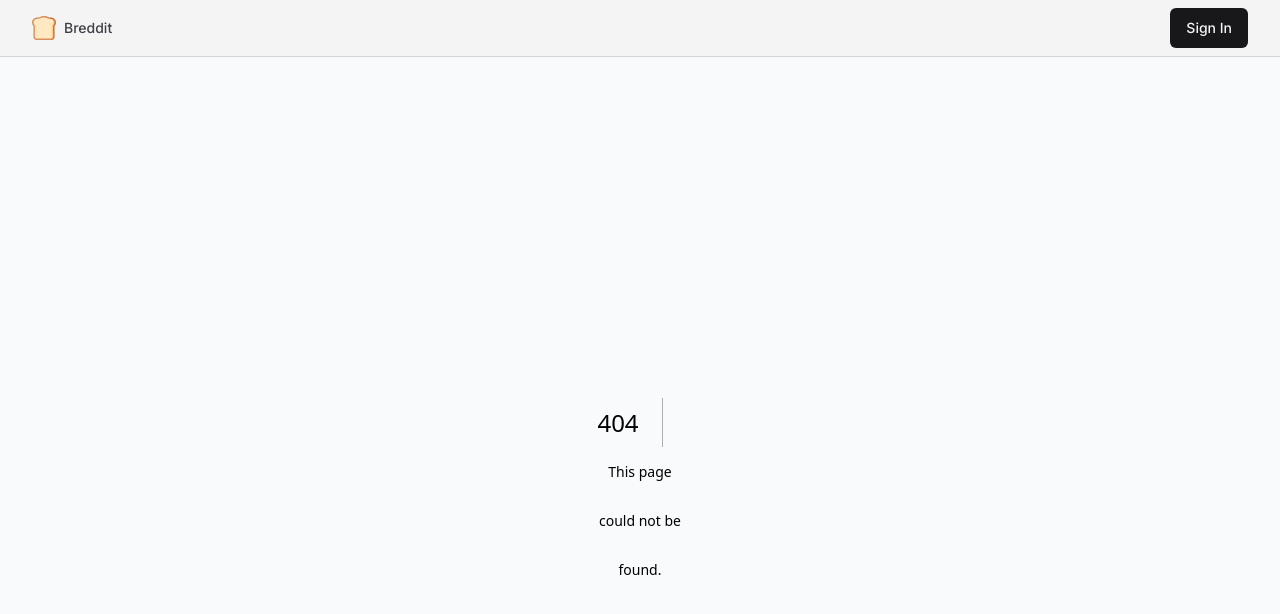
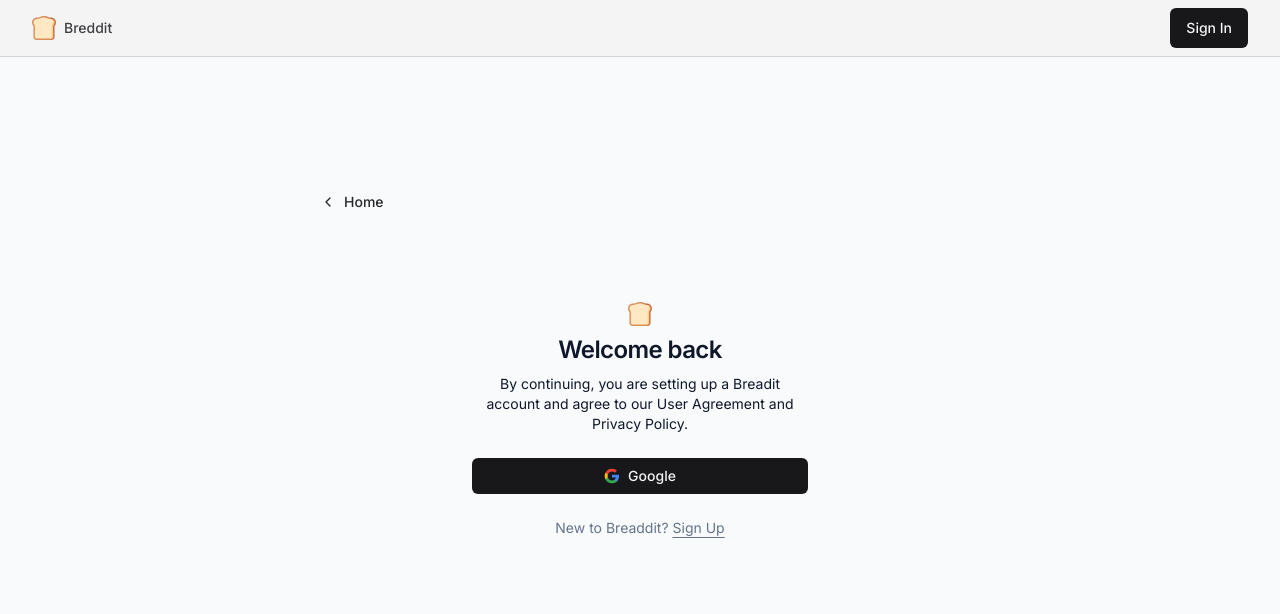
Before and after one commit to Gabrldev/Reddii-clon, a Next.js app: page /sign-in in a window 1280 px wide. Before the commit this address had no page. Shown: the top 614 px of the page. Built offline with nearby package versions, Linux system fonts and the light colour scheme.

Commit message:
Add btn login

```diff
--- /dev/null
+++ b/src/app/(auth)/sign-in/page.tsx
@@ -0,0 +1,28 @@
+import SignIn from '@/components/SignIn'
+import { buttonVariants } from '@/components/ui/Button'
+import { cn } from '@/lib/utils'
+import { ChevronLeft } from 'lucide-react'
+import Link from 'next/link'
+import { FC } from 'react'
+
+const page: FC = () => {
+  return (
+    <div className='absolute inset-0'>
+      <div className='h-full max-w-2xl mx-auto flex flex-col items-center justify-center gap-20'>
+        <Link
+          href='/'
+          className={cn(
+            buttonVariants({ variant: 'ghost' }),
+            'self-start -mt-20'
+          )}>
+          <ChevronLeft className='mr-2 h-4 w-4' />
+          Home
+        </Link>
+
+        <SignIn />
+      </div>
+    </div>
+  )
+}
+
+export default page
--- /dev/null
+++ b/src/components/SignIn.tsx
@@ -0,0 +1,29 @@
+import { Icons } from '@/components/Icons'
+import Link from 'next/link'
+import { UserAuthForm } from './UserAuthForm'
+
+const SignIn = () => {
+  return (
+    <div className='container mx-auto flex w-full flex-col justify-center space-y-6 sm:w-[400px]'>
+      <div className='flex flex-col space-y-2 text-center'>
+        <Icons.logo className='mx-auto h-6 w-6' />
+        <h1 className='text-2xl font-semibold tracking-tight'>Welcome back</h1>
+        <p className='text-sm max-w-xs mx-auto'>
+          By continuing, you are setting up a Breadit account and agree to our
+          User Agreement and Privacy Policy.
+        </p>
+      </div>
+      <UserAuthForm />
+      <p className='px-8 text-center text-sm text-muted-foreground'>
+        New to Breaddit?{' '}
+        <Link
+          href='/sign-up'
+          className='hover:text-brand text-sm underline underline-offset-4'>
+          Sign Up
+        </Link>
+      </p>
+    </div>
+  )
+}
+
+export default SignIn
--- /dev/null
+++ b/src/components/UserAuthForm.tsx
@@ -0,0 +1,39 @@
+'use client'
+import { cn } from "@/lib/utils";
+import { FC, useState } from "react";
+import { Button } from "./ui/Button";
+import {signIn} from 'next-auth/react'
+import { Icons } from "./Icons";
+
+interface UserAuthFormProps extends React.HTMLAttributes<HTMLDivElement> {}
+
+export const UserAuthForm: FC<UserAuthFormProps> = ({
+  className,
+  ...props
+}) => {
+  const [isLoading, setIsLoading] = useState(false);
+
+  const handleGoogleSignIn = () => {
+    setIsLoading(true);
+    try {
+        signIn('google')
+
+    } catch (error) {
+
+    }
+  }
+  return (
+    <div className={cn('flex justify-center', className)} {...props}>
+      <Button
+        isLoading={isLoading}
+        type='button'
+        size='sm'
+        className='w-full'
+        onClick={handleGoogleSignIn}
+        disabled={isLoading}>
+        {isLoading ? null : <Icons.google className='h-4 w-4 mr-2' />}
+        Google
+      </Button>
+    </div>
+  )
+}
```
Also changed, not shown: 1 other file (tests, documents, lock files or other folders).
